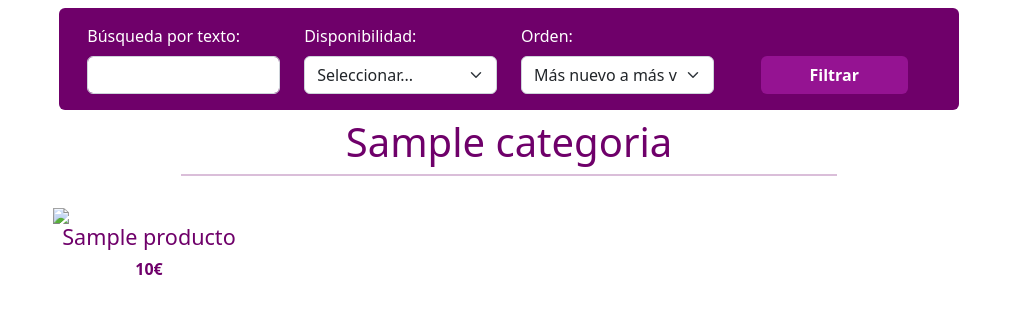
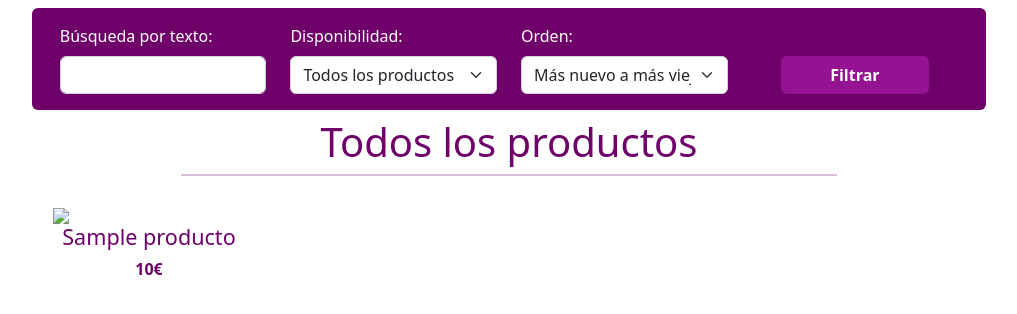
Before and after one commit to arturo-torr/funkoplanet, a PHP site: page /views/products.php in a window 1280 px wide. Shown: the part 97-411 px from the top of the page, without its empty margins (131-1148 px from the left). Run offline with PHP 8.4, Linux system fonts and the light colour scheme; tables that the repository leaves empty or names only in its code hold one stand-in row (values such as "Sample post").

Commit message:
Mejorada funcionalidad de filtrado

```diff
--- a/dao/ProductoDAO.php
+++ b/dao/ProductoDAO.php
@@ -39,6 +39,7 @@ class DaoProductos extends DB
             $prod->__set("estado", $fila['estado']);
 
             $this->productos[] = $prod;
+            $this->productosJSON[] = $prod->toArray();
         }
     }
 
@@ -255,25 +256,39 @@ class DaoProductos extends DB
         }
 
         if ($categoria != "") {
-            $consulta .= " AND id_categoria LIKE :categoria";
-            $param[":categoria"] = "%" . $categoria . "%";
+            $consulta .= " AND id_categoria = :categoria";
+            $param[":categoria"] = $categoria;
         }
 
-        if ($disponibilidad != "") {
-            $consulta .= " AND estado LIKE :disponibilidad";
-            $param[":disponibilidad"] = "%" . $disponibilidad . "%";
+        if ($disponibilidad != "" && $disponibilidad != "Todos los productos") {
+            $consulta .= " AND estado = :disponibilidad";
+            $param[":disponibilidad"] = $disponibilidad;
         }
 
-        // if ($usuario != "") {
-        //     $consulta .= " AND id_usuario LIKE :usuario";
-        //     $param[":usuario"] = "%" . $usuario . "%";
-        // }
+        // Añadir ordenamiento si se proporciona
+        switch ($orden) {
+            case 'nuevos':
+                $consulta .= " ORDER BY fecha_subida DESC";
+                break;
+            case 'viejos':
+                $consulta .= " ORDER BY fecha_subida ASC";
+                break;
+            case 'baratos':
+                $consulta .= " ORDER BY precio ASC";
+                break;
+            case 'caros':
+                $consulta .= " ORDER BY precio DESC";
+                break;
+            default:
+                // No se proporcionó un orden específico, no se añade nada
+                break;
+        }
 
-        // Realiza la consulta;
+        // Realiza la consulta
         $this->ConsultaDatos($consulta, $param);
 
         foreach ($this->filas as $fila) {
-            // Creamos una nueva situación
+            // Creamos un nuevo producto
             $prod = new Producto();
 
             // Asignamos las propiedades correspondientes al nuevo objeto
@@ -285,12 +300,11 @@ class DaoProductos extends DB
             $prod->__set("precio", $fila['precio']);
             $prod->__set("estado", $fila['estado']);
 
-            // Se inserta el objeto que acabamos de crear en el Array de objetos tiendas
+            // Se inserta el objeto en el array de productos
             $this->productos[] = $prod;
             $this->productosJSON[] = $prod->toArray();
         }
     }
-
     public function hallarPaginas($numRegistros)
     {
         $consulta = "SELECT COUNT(*) as total FROM producto";
--- a/views/products.php
+++ b/views/products.php
@@ -20,11 +20,6 @@
     // Id de categoría correspondiente
     // Se realizan las comprobaciones pertinentes por si se accede directamente a products.php
     $idCategoria = "";
-    if ($idCategoria == "") {
-        $cat = new Categoria();
-        $cat = $daoCategorias->obtenerUltimoId();
-        $idCategoria = $cat->__get("id");
-    }
     if (isset($_GET['category'])) {
         $idCategoria = $_GET['category'];
     }
@@ -34,7 +29,7 @@
     if (isset($_GET['busqueda'])) {
         $busqueda = $_GET['busqueda'];
     }
-    $disponibilidad = "";
+    $disponibilidad = "Todos los productos";
     if (isset($_GET['disponibilidad'])) {
         $disponibilidad = $_GET['disponibilidad'];
     }
@@ -45,13 +40,22 @@
 
     // Contador para rows
     $cont = 0;
+    $cat = "";
 
+    // Si se ha clickeado en filtrar
     if (isset($_GET['Filtrar'])) {
         $daoProductos->listarConFiltro($idCategoria, $busqueda, $disponibilidad, $orden);
     } else {
-        $daoProductos->listarPorCategoria($idCategoria);
+        // Si no, comprueba que la categoría no sea vacía
+        if ($idCategoria == "") {
+            // Si es vacía, lista todos los productos
+            $daoProductos->listar();
+        } else {
+            // Si no está vacía, obtiene la categoría y lista los productos perttenecientes a ella
+            $cat = $daoCategorias->obtener($idCategoria);
+            $daoProductos->listarPorCategoria($idCategoria);
+        }
     }
-    $cat = $daoCategorias->obtener($idCategoria);
 
 
 
@@ -68,9 +72,8 @@
             <div class="col-12 col-sm-12 col-md-3 col-lg-3 col-xl-3">
                 <label for="disponibilidad" class="form-label text-white">Disponibilidad:</label>
                 <select class="form-select" id="disponibilidad" name="disponibilidad">
-                    <option selected>Seleccionar...</option>
                     <?php
-                    $arrDisponibilidad = array('Stock', 'Reserva', 'Agotado');
+                    $arrDisponibilidad = array('Todos los productos', 'Stock', 'Reserva', 'Agotado');
                     foreach ($arrDisponibilidad as $dis) {
                         echo "<option value='$dis' ";
 
@@ -114,7 +117,7 @@
     </div>
 
     <div class='container-fluid mx-auto w-75'>
-        <h1 class='purple mt-2 text-center'><?php echo $cat->__get("nombre") ?></h1>
+        <h1 class='purple mt-2 text-center'><?php echo ($cat ? $cat->__get("nombre") : "Todos los productos"); ?></h1>
         <hr class='purple_line mb-2'>
         <div class="row">
 
```
